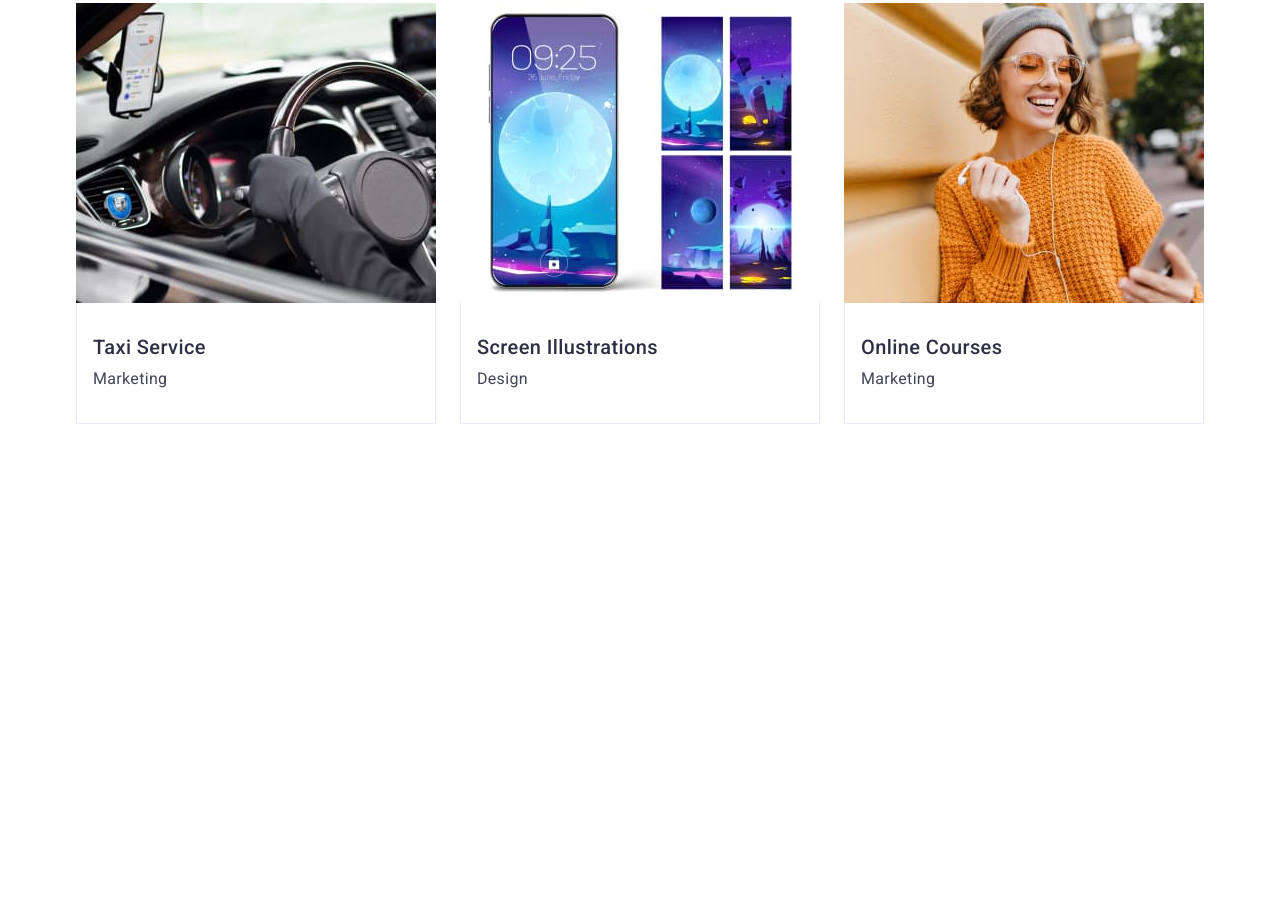
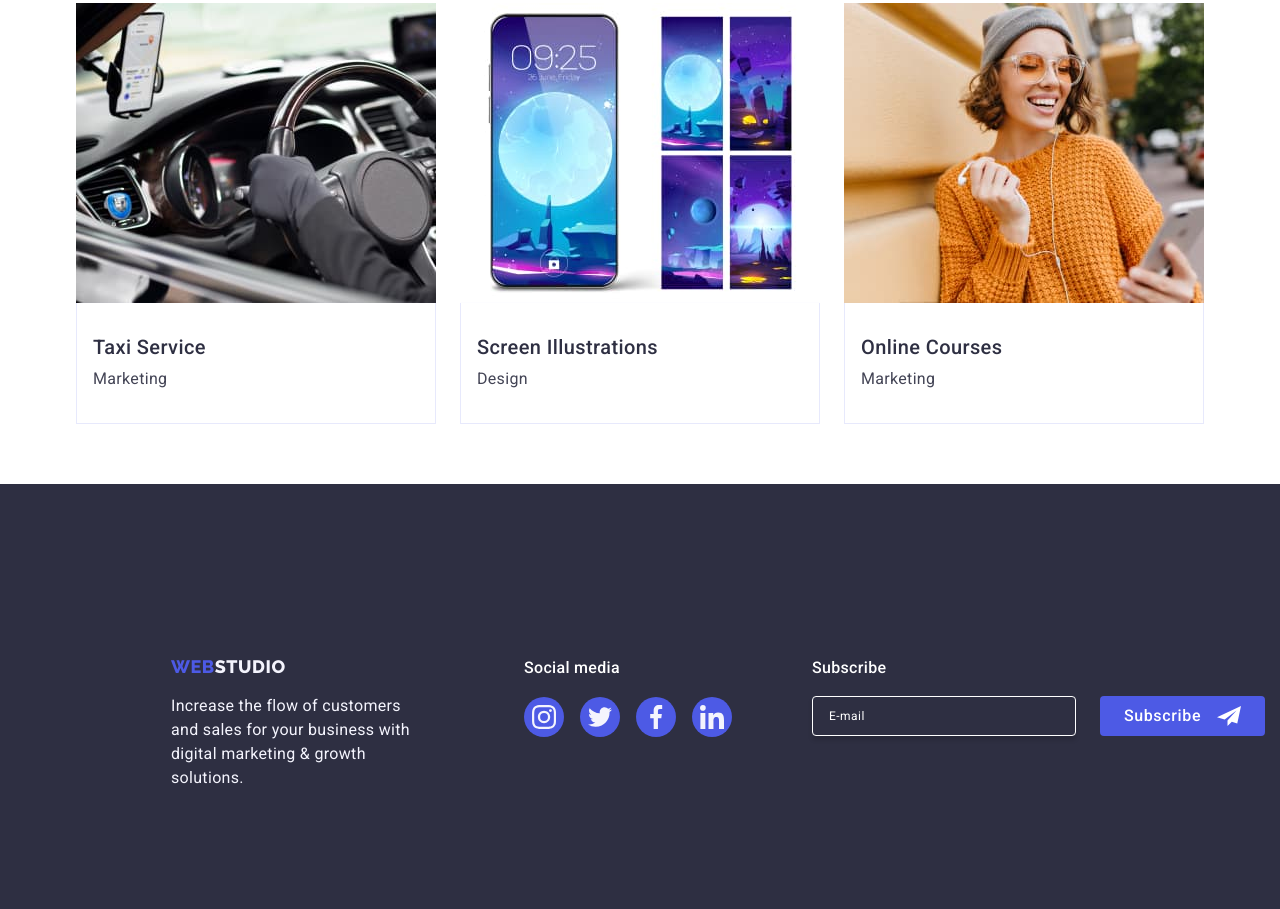
Before and after one commit to alenamaliushchenko/goit-markup-hw-06, a plain HTML site: page index.html in a window 1280 px wide. Shown: the part 2091-3000 px from the top of the page. Before the commit the page ends 2575 px from the top, so only its background shows below. Drawn offline with nearby package versions, Linux system fonts and the light colour scheme.

Commit message:
changed footer

```diff
--- a/css/style.css
+++ b/css/style.css
@@ -262,7 +262,6 @@ a:focus {
   letter-spacing: 0.02em;
   color: var(--secondary-color);
 }
-
 .container .order-service {
   margin-left: auto;
   margin-right: auto;
@@ -280,7 +279,6 @@ a:focus {
   background-size: cover;
   margin: 0 auto;
 }
-
 .button {
   display: block;
   margin: 0 auto;
@@ -314,7 +312,6 @@ a:focus {
   flex-wrap: wrap;
   gap: 36px;
 }
-
 .main-icon-box {
   display: none;
   visibility: hidden;
@@ -492,6 +489,7 @@ a:focus {
   display: flex;
   align-items: b;
 }
+
 /*Footer styles*/
 
 .footer {
@@ -500,14 +498,17 @@ a:focus {
 }
 .footer .container {
   display: flex;
+  flex-wrap: wrap;
+  justify-content: center;
   align-items: baseline;
 }
+
 .footer-logo {
-  max-width: 264px;
-  margin-right: 120px;
+  max-width: 288px;
 }
 .footer-logo-link {
-  display: inline-block;
+  display: flex;
+  justify-content: center;
   font-family: "Raleway", sans-serif;
   font-weight: 800;
   font-size: 18px;
@@ -517,6 +518,26 @@ a:focus {
   color: var(--accent-color);
   text-decoration: none;
   margin-bottom: 17px;
+}
+.footer-socials {
+  min-width: 208px;
+  margin-top: 72px;
+  margin-bottom: 72px;
+}
+
+.footer-social-heading {
+  display: flex;
+  justify-content: center;
+  color: var(--focus-color);
+  line-height: 1.5;
+  letter-spacing: 0.02em;
+  font-weight: 500;
+  font-size: 16px;
+  margin-bottom: 17px;
+}
+.footer-wrapper {
+  display: flex;
+  flex-direction: column;
 }
 .footer-logo-second-part {
   color: var(--passive-background-color);
@@ -555,19 +576,10 @@ a:focus {
 .footer-socials-icon {
   fill: currentColor;
 }
-.footer-social-heading {
-  color: var(--focus-color);
-  line-height: 1.5;
-  letter-spacing: 0.02em;
-  font-weight: 500;
-  font-size: 16px;
-  margin-bottom: 17px;
-}
 
-.footer-wrapper {
-  margin-left: auto;
-}
 .wrapper-caption {
+  display: flex;
+  justify-content: center;
   margin-bottom: 16px;
   color: var(--focus-color);
   font-size: 16px;
@@ -576,11 +588,11 @@ a:focus {
   line-height: 24px;
   letter-spacing: 0.32px;
 }
-.subscribe-form {
+/* .subscribe-form {
   display: flex;
   align-items: center;
   gap: 24px;
-}
+} */
 .subscribe-form-input {
   width: 264px;
   height: 40px;
@@ -605,8 +617,8 @@ a:focus {
   display: flex;
   align-items: center;
   justify-content: center;
-  gap: 16px;
-  padding: 16px 24px;
+  /* gap: 16px; */
+  /* padding: 16px 24px; */
   min-width: 165px;
   height: 40px;
   cursor: pointer;
@@ -623,9 +635,50 @@ a:focus {
 }
 .subscribe-form-icon {
   margin-left: 16px;
-
   fill: #fff;
 }
+@media only screen and (min-width: 768px) {
+  .footer-wrapper {
+    display: flex;
+    flex-direction: column;
+    justify-content: center;
+    margin-right: 108px;
+    margin-top: 72px;
+  }
+  .footer-logo {
+    max-width: 264px;
+    margin-right: 108px;
+  }
+  .footer-logo-link,
+  .footer-social-heading,
+  .wrapper-caption {
+    display: flex;
+    justify-content: start;
+  }
+  .subscribe-form {
+    display: flex;
+    align-items: center;
+    gap: 24px;
+  }
+}
+@media only screen and (min-width: 1158px) {
+  .footer .container {
+    display: inline-flex;
+    align-items: baseline;
+    flex-wrap: nowrap;
+    margin-left: 156px;
+  }
+  .footer-wrapper {
+    margin-left: 80px;
+    margin-right: auto;
+  }
+  .subscribe-form {
+    display: flex;
+    align-items: center;
+    gap: 24px;
+  }
+}
+
 /*Footer styles*/
 
 .main-icon-box {
--- a/index.html
+++ b/index.html
@@ -469,7 +469,7 @@
       </section>
     </main>
 
-    <footer class="footer hide">
+    <footer class="footer">
       <div class="container">
         <div class="footer-logo">
           <a class="footer-logo-link link" href="./index.html">
```
